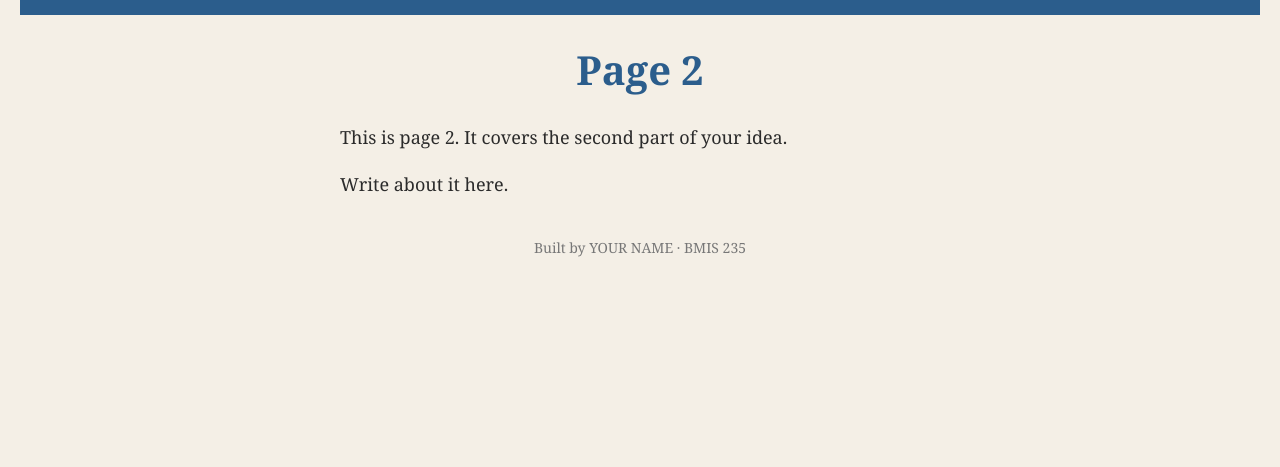
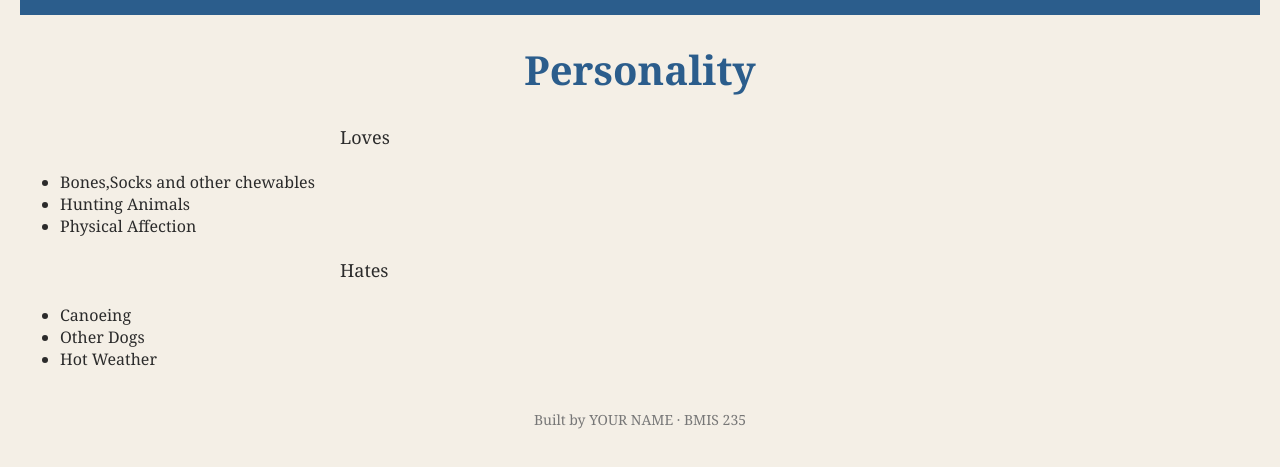
Before and after one commit to HorsmanCode/bmis235-html-3, a plain HTML site: page personality.html in a window 1280 px wide. Shown: the part 71-538 px from the top of the page. Drawn offline with Linux system fonts and the light colour scheme.

Commit message:
Revise personality.html with new content and title
Updated the personality page content to reflect new author information and added sections for likes and dislikes.

```diff
--- a/personality.html
+++ b/personality.html
@@ -1,14 +1,14 @@
 <!DOCTYPE html>
 <!--
-  Author: YOUR NAME
-  GU username: YOUR-GU-USERNAME
+  Author: Nathaniel Horsman
+  GU username: HorsmanCode
   Course: BMIS 235 - HTML-3
 -->
 <html lang="en">
 <head>
 <meta charset="utf-8">
 <meta name="author" content="YOUR NAME">
-<title>Page 2</title>
+<title>Personality</title>
 
 <!-- this one line connects the page to the stylesheet -->
 <link rel="stylesheet" href="styles.css">
@@ -28,9 +28,19 @@
     <a href="relationship.html"><img src="img/relationship.png" alt="relationship"></a>
 </nav>
 
-<h1>Page 2</h1>
-<p>This is page 2. It covers the second part of your idea.</p>
-<p>Write about it here.</p>
+<h1>Personality</h1>
+<p>Loves</p>
+<ul>
+  <li>Bones,Socks and other chewables</li>
+  <li>Hunting Animals</li>
+  <li>Physical Affection</li>
+</ul>
+<p>Hates</p>
+<ul>
+  <li>Canoeing</li>
+  <li>Other Dogs</li>
+  <li>Hot Weather</li>
+</ul>
 
 <!-- Footer: fill in your name -->
 <footer>Built by YOUR NAME &middot; BMIS 235</footer>
```
